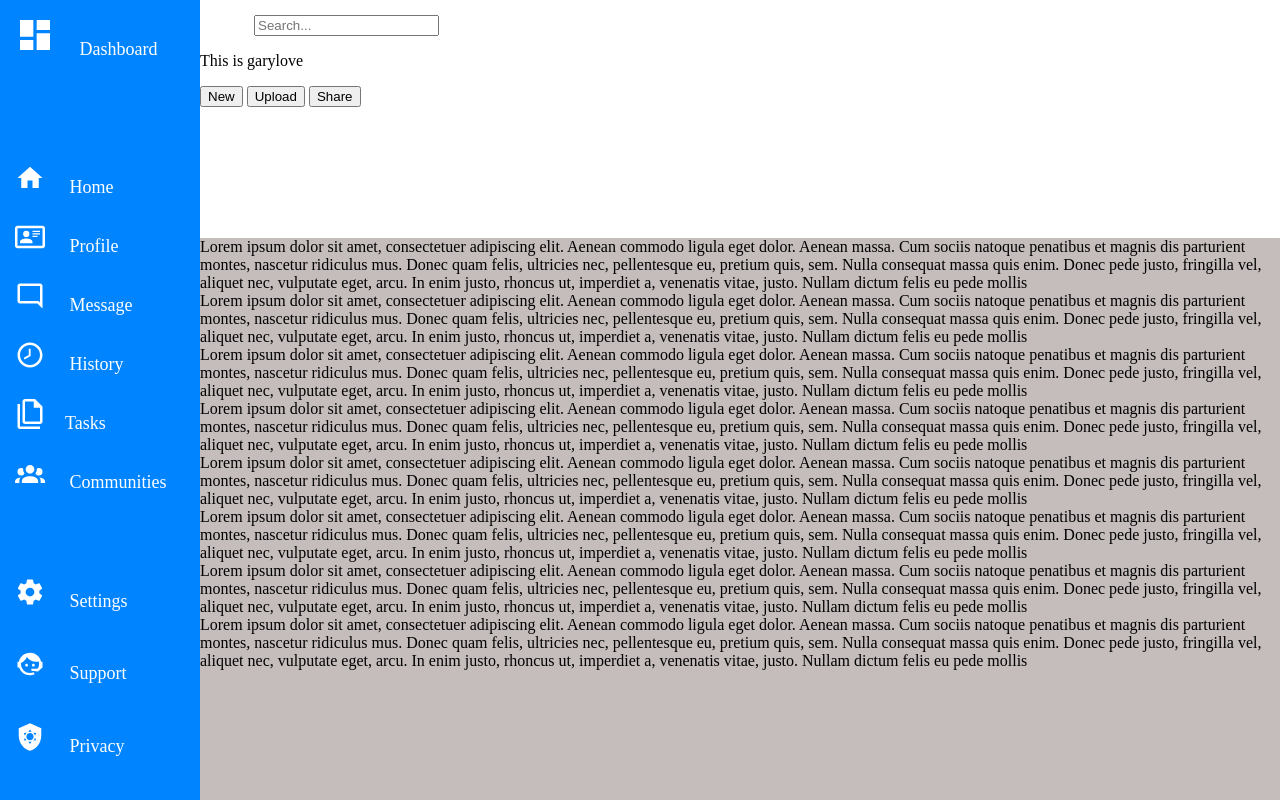
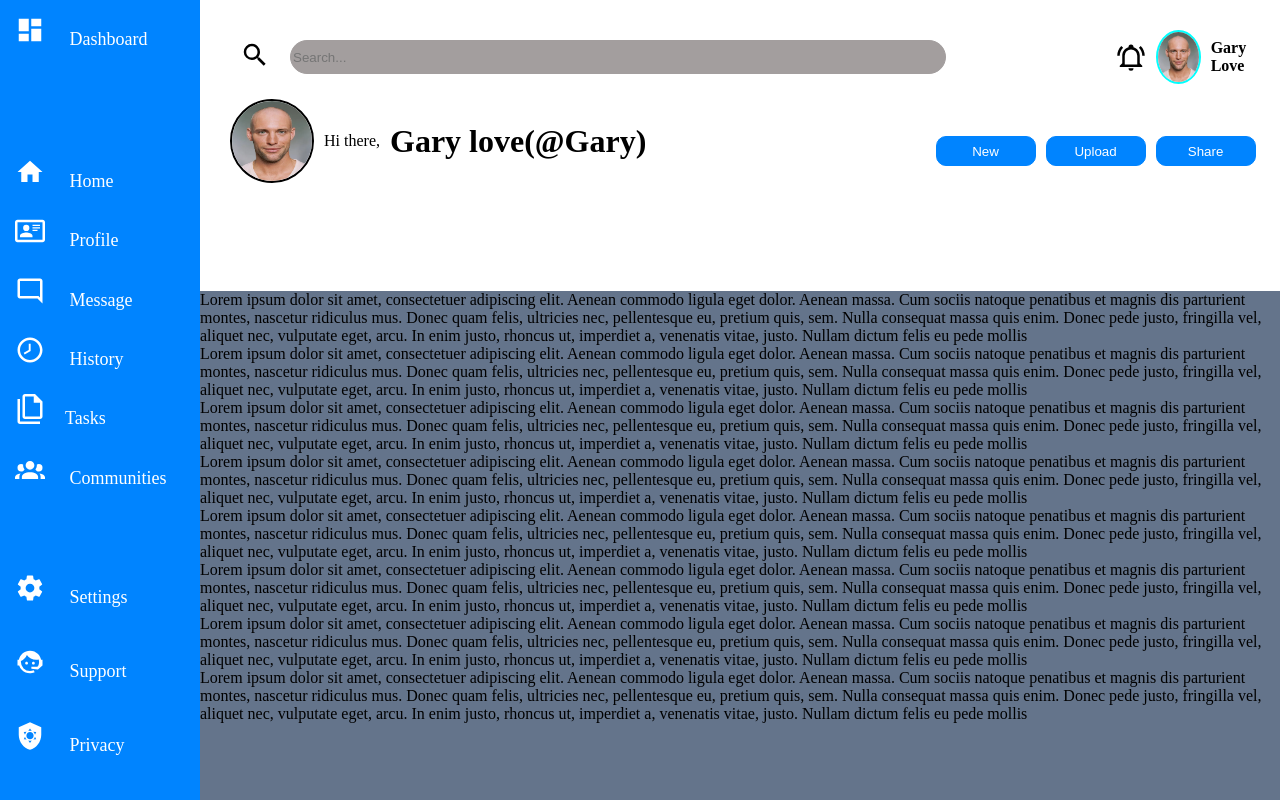
Before and after one commit to Gary-love/Dashboard, a plain HTML site: page index.html in a window 1280 px wide. Drawn offline with Linux system fonts and the light colour scheme.

Commit message:
nest header for layout

```diff
--- a/index.html
+++ b/index.html
@@ -25,15 +25,27 @@
             </div>
         </div>
         <div class="header">
-            <div>
+            <div class="form">
                 <form action="#">
-                    <label for="search"> <img src="./icons/magnify.svg" alt="search" class="change-my-color"></label>
-                    <input type="text" placeholder="Search...">
-                    <img src="./icons/bell-ring-outline.svg" alt="" class="change-my-color">
+                    <div>
+                        <label for="search"> <img src="./icons/magnify.svg" alt="search" class="change-my-color search"></label>
+                        <input type="text" placeholder="Search...">
+                    </div>
+                    <img src="./icons/bell-ring-outline.svg" alt="" class="change-my-color bell">
                 </form>
+
+                <div>
+                    <img src="./icons/man-smiling.webp" alt="man-smiling" class="man">
+                    <strong>Gary Love</strong>
+                </div>
+
             </div>
-            <div>
-                <p>This is garylove</p>
+            <div class="last-child">
+                <div>
+                    <img src="./icons/man-smiling.webp" alt="man-smiling" class="profile">
+                    <p>Hi there, <h1>Gary love(@Gary)</h1></p>
+                </div>
+
                 <div class="buttons">
                     <button>New</button>
                     <button>Upload</button>
--- a/style.css
+++ b/style.css
@@ -1,8 +1,8 @@
 body{
 margin: 0px;
- background-color: rgb(197, 188, 188);
+ background-color: #64748b;
 }
-.change-my-color{
+div>.change-my-color{
     height: 30px;
     width: 30px;
     margin-right: 20px;
@@ -40,3 +40,74 @@ margin: 0px;
 .nav{
     margin-bottom: 50px;
 }
+.search,.bell{
+    height: 30px;
+    width: 30px;
+    margin: 10px;
+    filter: invert(0%) sepia(0%) saturate(0%) hue-rotate(0deg) brightness(0%) contrast(100%);
+}
+.header{
+    display: flex;
+    flex-direction: column;
+    padding: 30px;
+    gap:15px;
+}
+.form{
+    display: flex;
+justify-content: space-between;
+align-items: center;
+>div{
+    display: flex;
+    align-items: center;
+    gap: 10px;
+}
+    }
+form{
+    display: flex;
+    align-items: center;
+    gap: 10px;
+    >div{
+        display: flex;
+        align-items: center;
+        gap: 10px;
+    }
+}
+input{
+    width: 650px;
+    height: 30px;
+    border-radius: 25px;
+    border:1px solid rgb(163, 158, 158);
+    margin-right: 150px;
+    background-color: rgb(163, 158, 158);
+}
+.last-child{
+    display: flex;
+    justify-content: space-between;
+    align-items: center;
+    >div{
+        display: flex;
+        align-items: center;
+        gap: 10px;
+    }
+}
+.man{
+    height: 50px;
+    width: 50px;
+    border-radius: 50%;
+    border: 2px solid aqua ;
+}
+.profile{
+    height: 80px;
+    width: 80px;
+    border-radius: 50%;
+    border: 2px solid black;
+}
+button{
+    color: white;
+    border-radius: 10px;
+    border: 1px solid  rgb(0, 132, 255);
+    height: 30px;
+    width: 100px;
+    background-color: rgb(0, 132, 255);
+    margin-top: 20px;
+}
```
Also changed, not shown: icons/man-smiling.webp (added).
